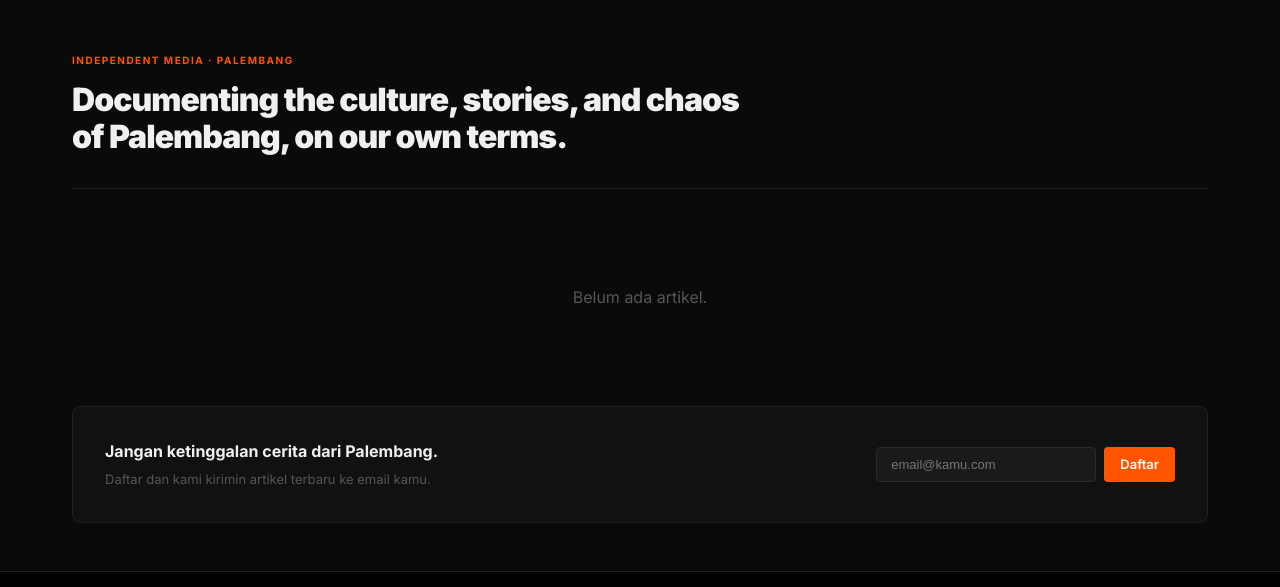
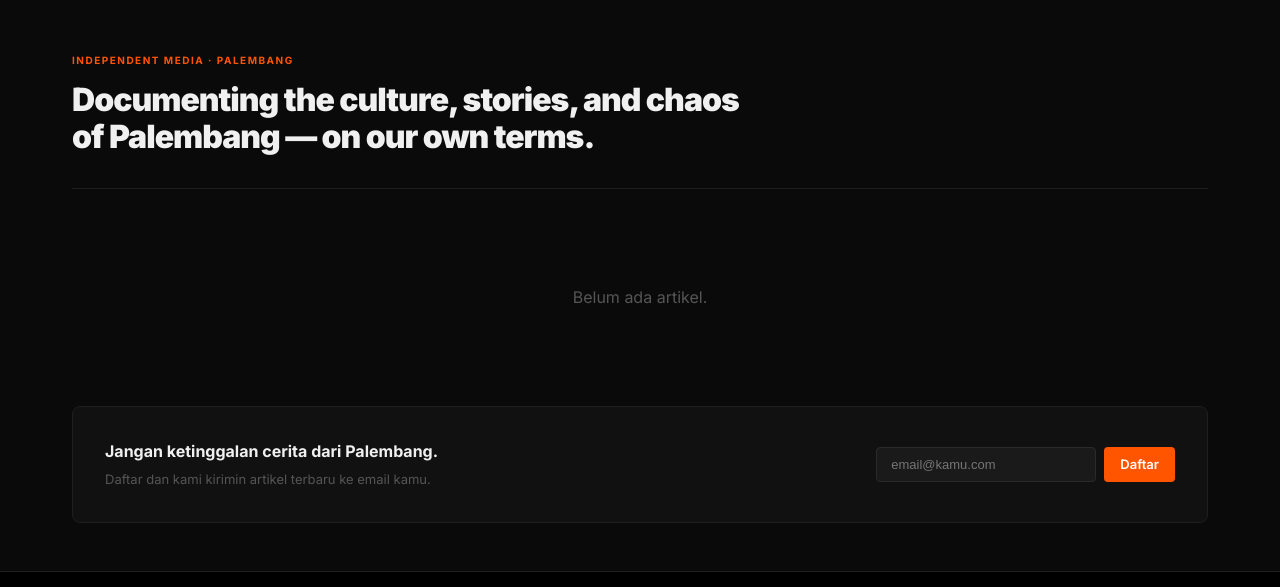
Before and after one commit to mavisssjoy/koops, a plain HTML site: page index.html in a window 1280 px wide. Shown: the part 77-664 px from the top of the page. Drawn offline with nearby package versions, Linux system fonts and the light colour scheme; no server answers.

Commit message:
Update index.html

```diff
--- a/index.html
+++ b/index.html
@@ -88,7 +88,7 @@
   <!-- HERO STATEMENT -->
   <div class="hero-statement">
     <div class="hero-statement-label">Independent Media · Palembang</div>
-    <div class="hero-statement-headline">Documenting the culture, stories, and chaos of Palembang, on our own terms.</div>
+    <div class="hero-statement-headline">Documenting the culture, stories, and chaos of Palembang — on our own terms.</div>
   </div>
 
   <!-- HERO -->
```
